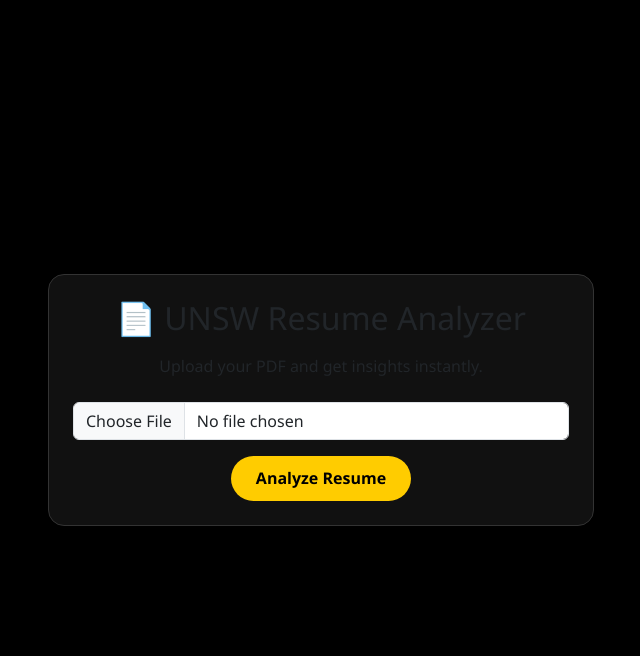
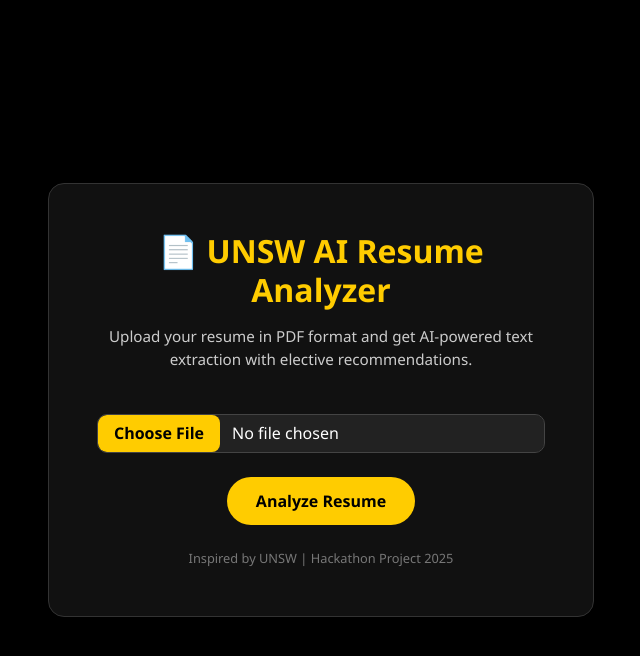
Before and after one commit to Harin211/UNSW-AI-resume-checker, a Flask app: page / in a window 1280 px wide. Shown: the top 656 px of the page, without its empty margins (319-959 px from the left). Run offline with Flask 3, Linux system fonts and the light colour scheme.

Commit message:
Edited the template again

```diff
--- a/templates/index.html
+++ b/templates/index.html
@@ -4,9 +4,10 @@
   <meta charset="UTF-8">
   <title>UNSW AI Resume Analyzer</title>
   <link href="https://cdn.jsdelivr.net/npm/bootstrap@5.3.2/dist/css/bootstrap.min.css" rel="stylesheet">
+
   <style>
     body {
-      background-color: #000;
+      background-color: #000; /* UNSW black */
       color: #f5f5f5;
       font-family: "Segoe UI", Arial, sans-serif;
       height: 100vh;
@@ -14,32 +15,67 @@
       justify-content: center;
       align-items: center;
     }
+
     .card {
       border-radius: 1rem;
-      background-color: #111;
+      background-color: #111; /* dark grey card */
       border: 1px solid #333;
       box-shadow: 0 12px 25px rgba(0,0,0,0.6);
     }
+
+    h2 {
+      color: #FFCC00; /* UNSW yellow */
+      font-weight: 700;
+    }
+
+    p {
+      color: #ccc;
+      font-size: 0.95rem;
+    }
+
     .btn-custom {
-      background: #ffcc00;
+      background: #FFCC00;
       color: #000;
+      border: none;
+      border-radius: 50px;
+      padding: 0.75rem 1.8rem;
       font-weight: 600;
-      border-radius: 50px;
-      padding: 0.6rem 1.5rem;
-      transition: 0.3s;
+      transition: all 0.3s ease;
     }
+
     .btn-custom:hover {
-      background: #ffd633;
-      transform: scale(1.05);
+      background: #e6b800; /* darker yellow */
+      transform: translateY(-3px);
+      box-shadow: 0 6px 15px rgba(255,204,0,0.5);
     }
-    .spinner-border {
-      display: none;
+
+    .file-input {
+      margin-top: 1.2rem;
+      border-radius: 10px;
+      background-color: #222;
+      color: #fff;
+      border: 1px solid #444;
     }
-    #successMsg {
-      display: none;
-      margin-top: 1rem;
-      color: #28a745;
-      font-weight: bold;
+
+    .file-input::file-selector-button {
+      background: #FFCC00;
+      color: #000;
+      border: none;
+      padding: 0.4rem 1rem;
+      border-radius: 8px;
+      cursor: pointer;
+      font-weight: 600;
+      transition: all 0.2s ease;
+    }
+
+    .file-input::file-selector-button:hover {
+      background: #e6b800;
+    }
+
+    footer {
+      margin-top: 1.5rem;
+      font-size: 0.8rem;
+      color: #777;
     }
   </style>
 </head>
@@ -47,57 +83,17 @@
   <div class="container">
     <div class="row justify-content-center">
       <div class="col-md-6">
-        <div class="card p-4 text-center">
-          <h2 class="mb-3">📄 UNSW Resume Analyzer</h2>
-          <p class="mb-4">Upload your PDF and get insights instantly.</p>
-
-          <form id="uploadForm" method="post" enctype="multipart/form-data">
+        <div class="card p-5 text-center">
+          <h2 class="mb-3">📄 UNSW AI Resume Analyzer</h2>
+          <p class="mb-4">Upload your resume in PDF format and get AI-powered text extraction with elective recommendations.</p>
+          <form action="/upload" method="post" enctype="multipart/form-data">
             <input type="file" class="form-control file-input" name="file" accept="application/pdf" required>
-            <button type="submit" class="btn btn-custom mt-3">Analyze Resume</button>
+            <button type="submit" class="btn btn-custom mt-4">Analyze Resume</button>
           </form>
-
-
-          <div class="spinner-border text-warning mt-3" role="status" id="loadingSpinner">
-            <span class="visually-hidden">Analyzing...</span>
-          </div>
-
-
-          <div id="successMsg">✅ Resume analyzed successfully!</div>
+          <footer>Inspired by UNSW | Hackathon Project 2025</footer>
         </div>
       </div>
     </div>
   </div>
-
-  <script>
-    const form = document.getElementById("uploadForm");
-    const spinner = document.getElementById("loadingSpinner");
-    const successMsg = document.getElementById("successMsg");
-
-    form.addEventListener("submit", function(e) {
-      e.preventDefault();
-      spinner.style.display = "inline-block";
-      successMsg.style.display = "none";
-
-      const formData = new FormData(form);
-
-      fetch("/upload", {
-        method: "POST",
-        body: formData
-      })
-      .then(res => res.json())
-      .then(data => {
-        spinner.style.display = "none";
-        successMsg.style.display = "block";
-        successMsg.textContent = "✅ Resume analyzed successfully!";
-        console.log(data);
-      })
-      .catch(err => {
-        spinner.style.display = "none";
-        successMsg.style.display = "block";
-        successMsg.style.color = "red";
-        successMsg.textContent = "❌ Error analyzing resume!";
-      });
-    });
-  </script>
 </body>
 </html>
```
